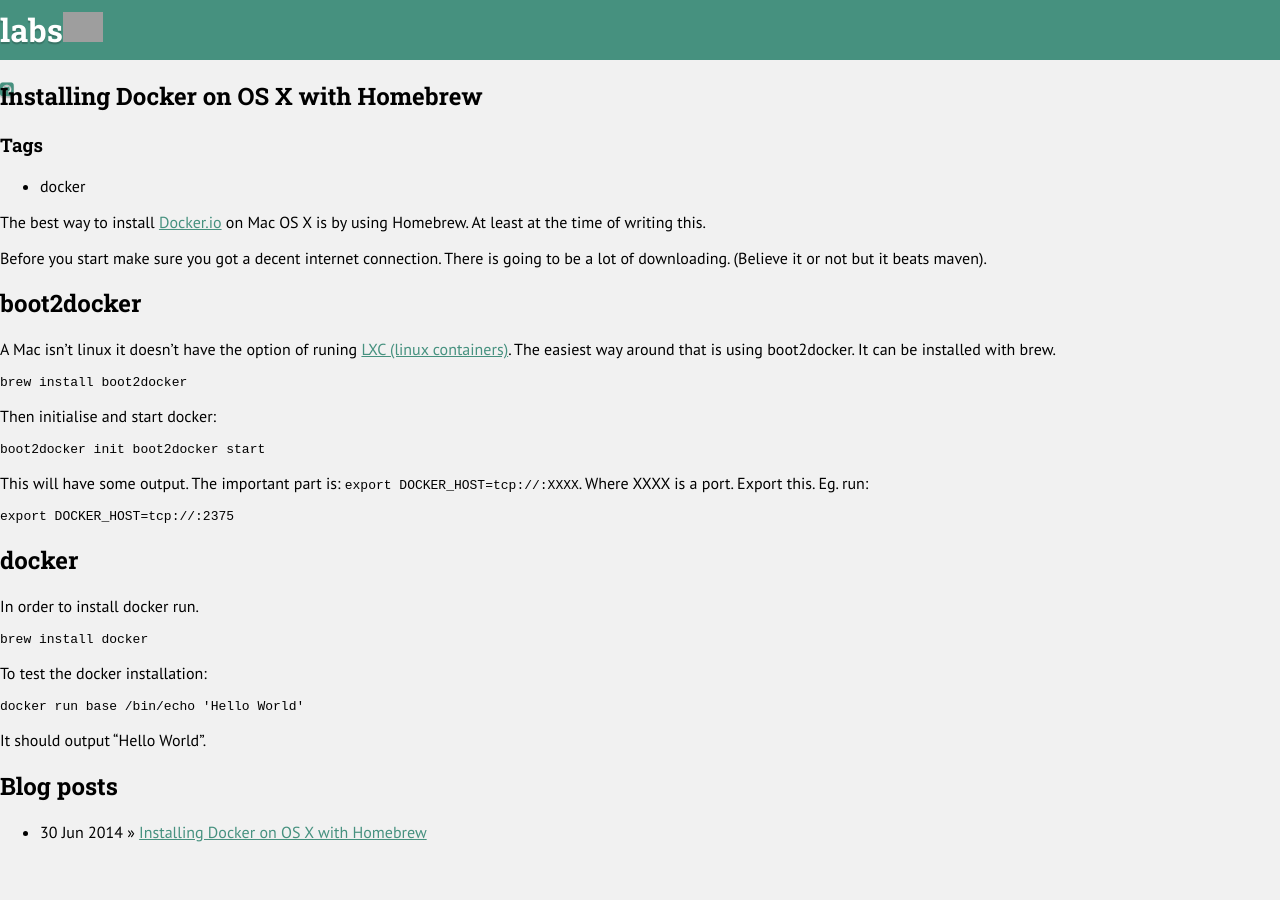
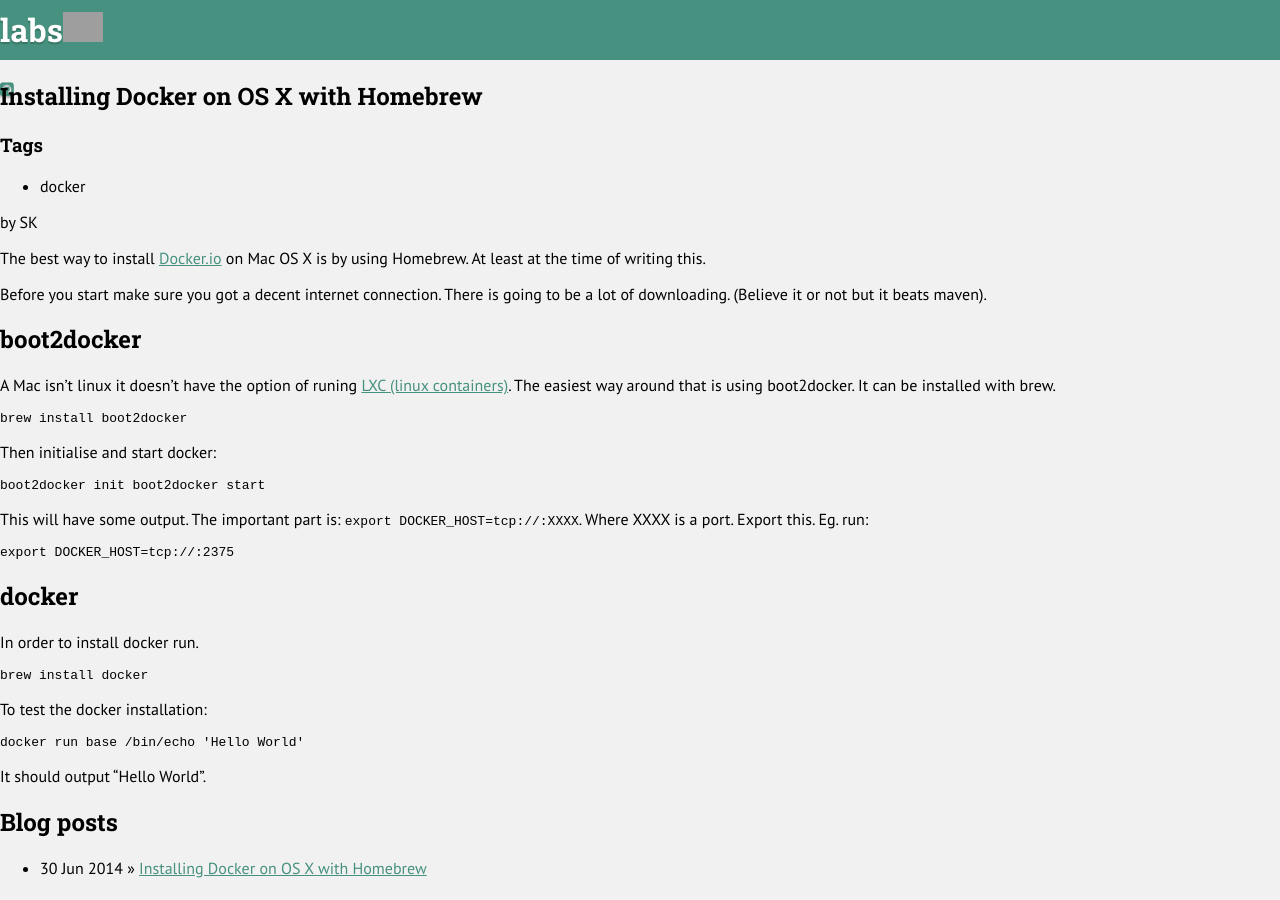
Before and after one commit to elacin/pengerno.github.io, a Jekyll site: the page built from _posts/2014-06-30-Installing-Docker-on-Mac-OS-X-with-Homebrew.md, in a window 1280 px wide. Built offline with Jekyll 4.4.1, drawn with Linux system fonts in a browser that asks for light colours; nearby versions of some CDN libraries; grey boxes are pictures that could not be loaded.

Commit message:
Update post.html

```diff
--- a/_layouts/post.html
+++ b/_layouts/post.html
@@ -22,6 +22,11 @@
           {% endfor %}
         </ul>
       </div>
+      {% assign author = site.authors[page.author] %}
+      <p class="byline">
+      	by {{ author.display_name }}
+      </p>
+
       {{ content }}
     </section>
     <aside>
```
